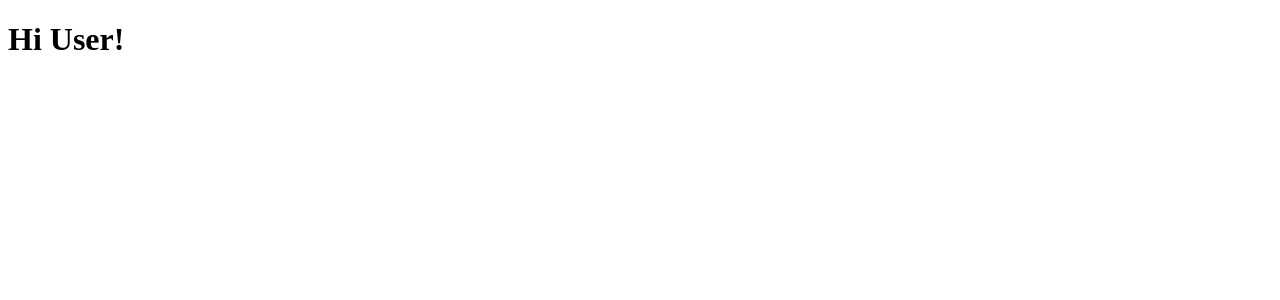
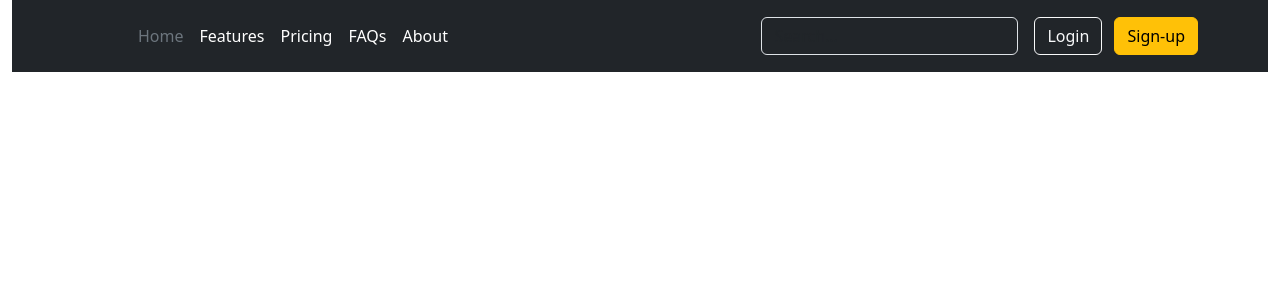
Before and after one commit to rvhack999/Weather-2-Fly, a Django app: page / in a window 1280 px wide. Before the commit the part shown is almost empty. Shown: the top 300 px of the page. Run offline with Django 5.2, Linux system fonts and the light colour scheme.

Commit message:
1. work at index.html

```diff
--- /dev/null
+++ b/weathertwofly/main/static/css/reset.css
@@ -0,0 +1,44 @@
+/* reset */
+html, body, div, span, applet, object, iframe,
+h1, h2, h3, h4, h5, h6, p, blockquote, pre,
+a, abbr, acronym, address, big, cite, code,
+del, dfn, em, img, ins, kbd, q, s, samp,
+small, strike, strong, sub, sup, tt, var,
+b, u, i, center,
+dl, dt, dd, ol, ul, li,
+fieldset, form, label, legend,
+table, caption, tbody, tfoot, thead, tr, th, td,
+article, aside, canvas, details, embed,
+figure, figcaption, footer, header, hgroup,
+menu, nav, output, ruby, section, summary,
+time, mark, audio, video {
+	margin: 0;
+	padding: 0;
+	border: 0;
+	font-size: 100%;
+	font: inherit;
+	vertical-align: baseline;
+}
+/* HTML5 display-role reset for older browsers */
+article, aside, details, figcaption, figure,
+footer, header, hgroup, menu, nav, section {
+	display: block;
+}
+body {
+	line-height: 1;
+}
+ol, ul {
+	list-style: none;
+}
+blockquote, q {
+	quotes: none;
+}
+blockquote:before, blockquote:after,
+q:before, q:after {
+	content: '';
+	content: none;
+}
+table {
+	border-collapse: collapse;
+	border-spacing: 0;
+}
--- a/weathertwofly/main/templates/main/index.html
+++ b/weathertwofly/main/templates/main/index.html
@@ -6,8 +6,38 @@
           content="width=device-width, user-scalable=no, initial-scale=1.0, maximum-scale=1.0, minimum-scale=1.0">
     <meta http-equiv="X-UA-Compatible" content="ie=edge">
     <title>Weather-2-Fly</title>
+    <link rel="stylesheet" href="../../static/css/reset.css">
+    <link href="https://cdn.jsdelivr.net/npm/bootstrap@5.3.3/dist/css/bootstrap.min.css" rel="stylesheet" integrity="sha384-QWTKZyjpPEjISv5WaRU9OFeRpok6YctnYmDr5pNlyT2bRjXh0JMhjY6hW+ALEwIH" crossorigin="anonymous">
+    <link rel="stylesheet" href="../../static/css/style.css">
 </head>
 <body>
-    <h1>Hi User!</h1>
+    <div class="container-xxl">
+        <header class="p-3 text-bg-dark">
+            <div class="container">
+              <div class="d-flex flex-wrap align-items-center justify-content-center justify-content-lg-start">
+                <a href="/" class="d-flex align-items-center mb-2 mb-lg-0 text-white text-decoration-none">
+                  <svg class="bi me-2" width="40" height="32" role="img" aria-label="Bootstrap"><use xlink:href="#bootstrap"></use></svg>
+                </a>
+
+                <ul class="nav col-12 col-lg-auto me-lg-auto mb-2 justify-content-center mb-md-0">
+                  <li><a href="#" class="nav-link px-2 text-secondary">Home</a></li>
+                  <li><a href="#" class="nav-link px-2 text-white">Features</a></li>
+                  <li><a href="#" class="nav-link px-2 text-white">Pricing</a></li>
+                  <li><a href="#" class="nav-link px-2 text-white">FAQs</a></li>
+                  <li><a href="#" class="nav-link px-2 text-white">About</a></li>
+                </ul>
+
+                <form class="col-12 col-lg-auto mb-3 mb-lg-0 me-lg-3" role="search">
+                  <input type="search" class="form-control form-control-dark text-bg-dark" placeholder="Search..." aria-label="Search">
+                </form>
+
+                <div class="text-end">
+                  <button type="button" class="btn btn-outline-light me-2">Login</button>
+                  <button type="button" class="btn btn-warning">Sign-up</button>
+                </div>
+              </div>
+            </div>
+          </header>
+    </div>
 </body>
 </html>
```
Also changed, not shown: weathertwofly/main/static/css/normalase.css (added), weathertwofly/main/static/css/style.css (added), weathertwofly/main/urls.py (line endings or trailing spaces).
